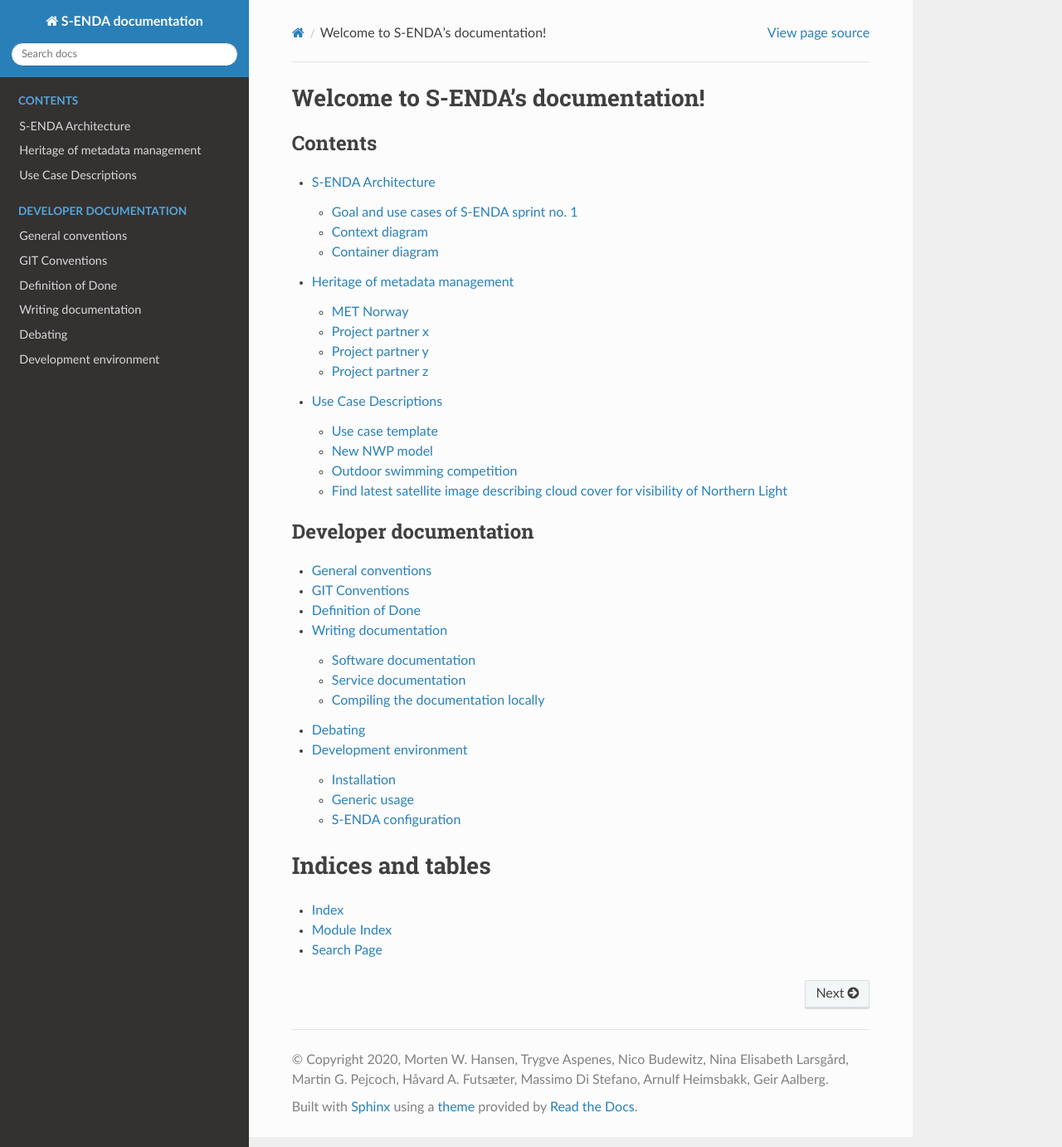
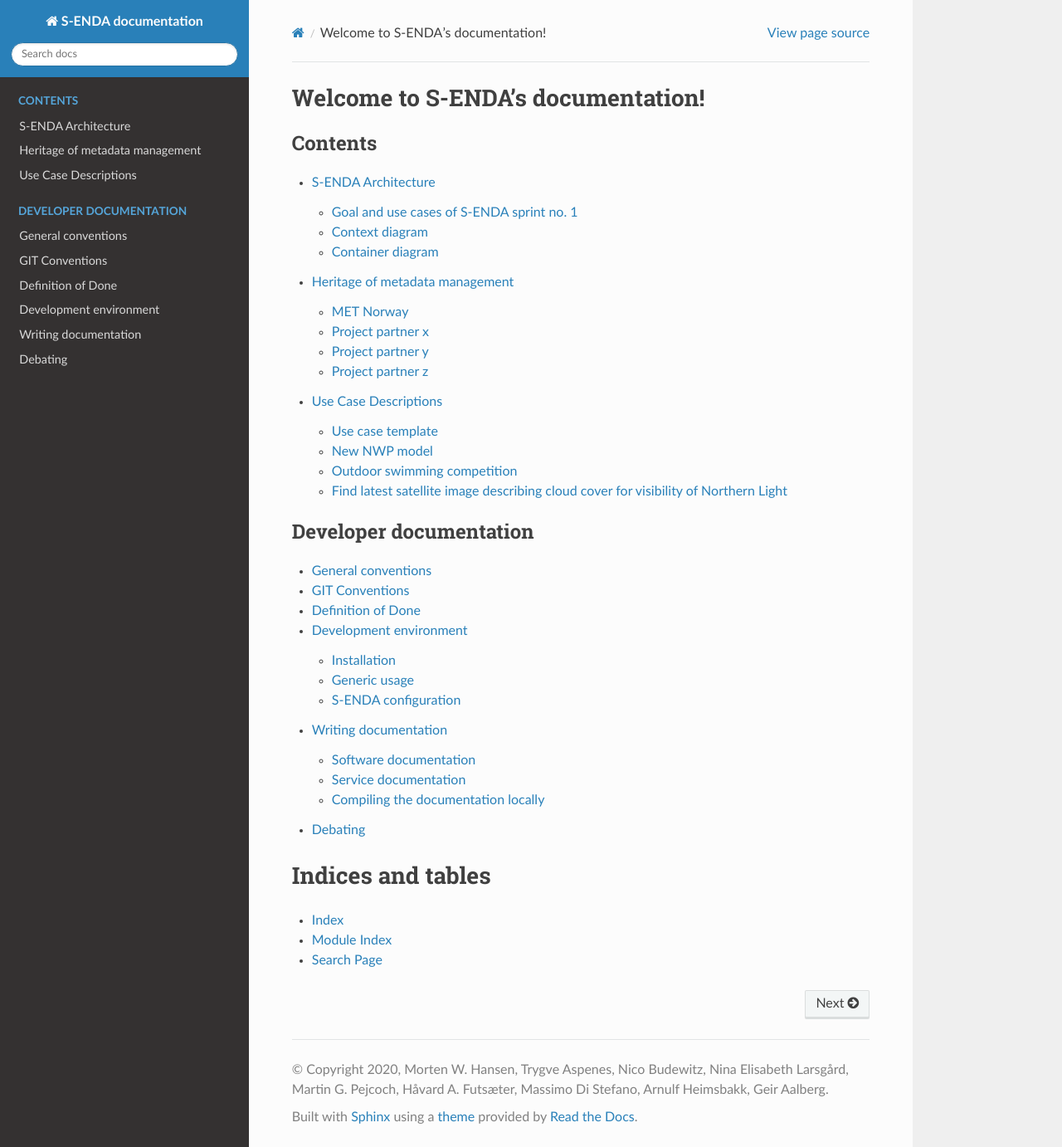
Before and after one commit to metno/S-ENDA-documentation, a Sphinx documentation site: the page built from source/index.rst, in a window 1280 px wide and 1382 px high. Shown: the whole window at 83% size. Built offline with Sphinx 7.4.7 and the Read the Docs theme 2.0.0, drawn with Linux system fonts in a browser that asks for light colours.

```diff
--- a/source/index.rst
+++ b/source/index.rst
@@ -21,9 +21,9 @@ Welcome to S-ENDA's documentation!
    general_conventions
    git_conventions
    definition_of_done
+   devel_environ
    write_docs
    debating
-   devel_environ
 
 Indices and tables
 ==================
```
